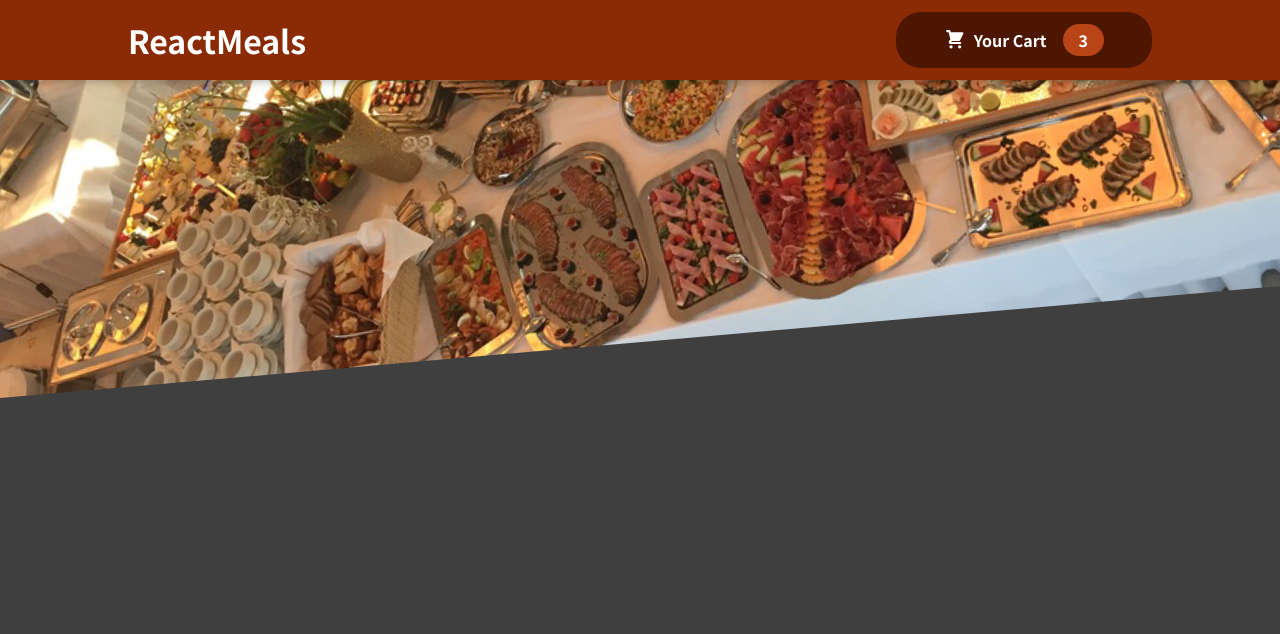
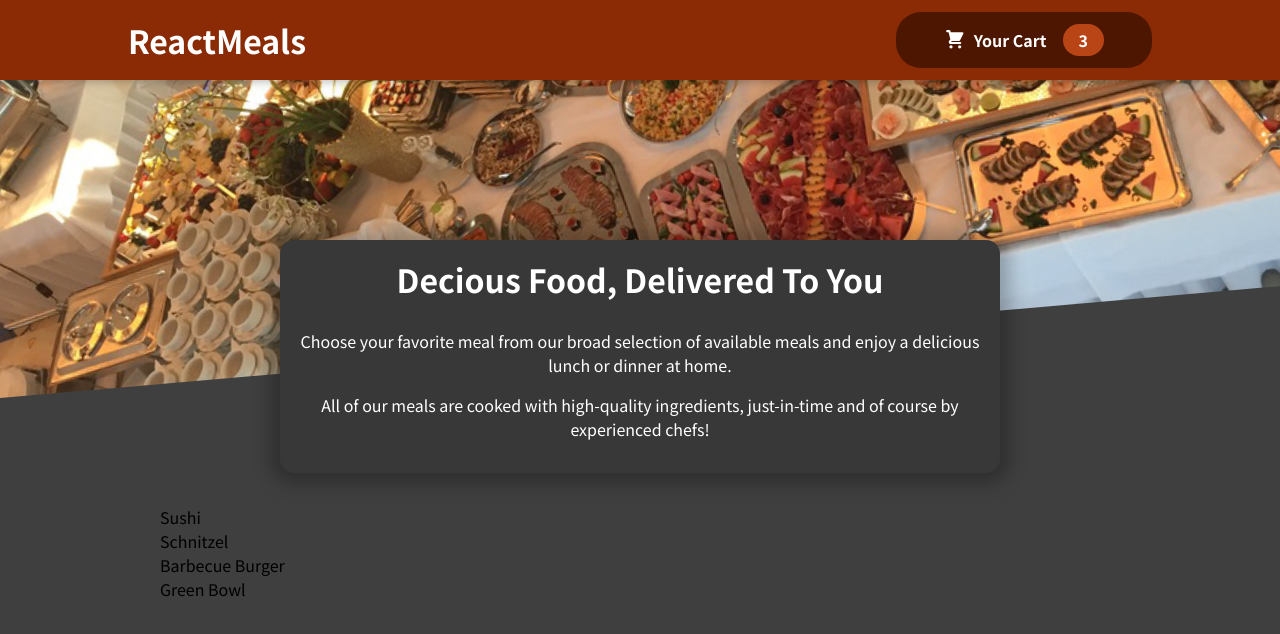
Before and after one commit to delightfulabyss/food-ordering-app, a React (Create React App) app: page / in a window 1280 px wide. Shown: the top 634 px of the page. Built offline with nearby package versions, Linux system fonts and the light colour scheme.

Commit message:
Add meals component to app component

```diff
--- a/src/App.js
+++ b/src/App.js
@@ -1,12 +1,16 @@
-import { Fragment } from "react";
-import Header from "./components/Layout/Header";
+import { Fragment } from "react"
+import Header from "./components/Layout/Header"
+import Meals from "./components/Meals/Meals"
 
 function App() {
   return (
     <Fragment>
-      <Header/>
+      <Header />
+      <main>
+        <Meals/>
+      </main>
     </Fragment>
   );
 }
 
-export default App;
+export default App
```
Also changed, not shown: 1 other file (tests, documents, lock files or other folders).
